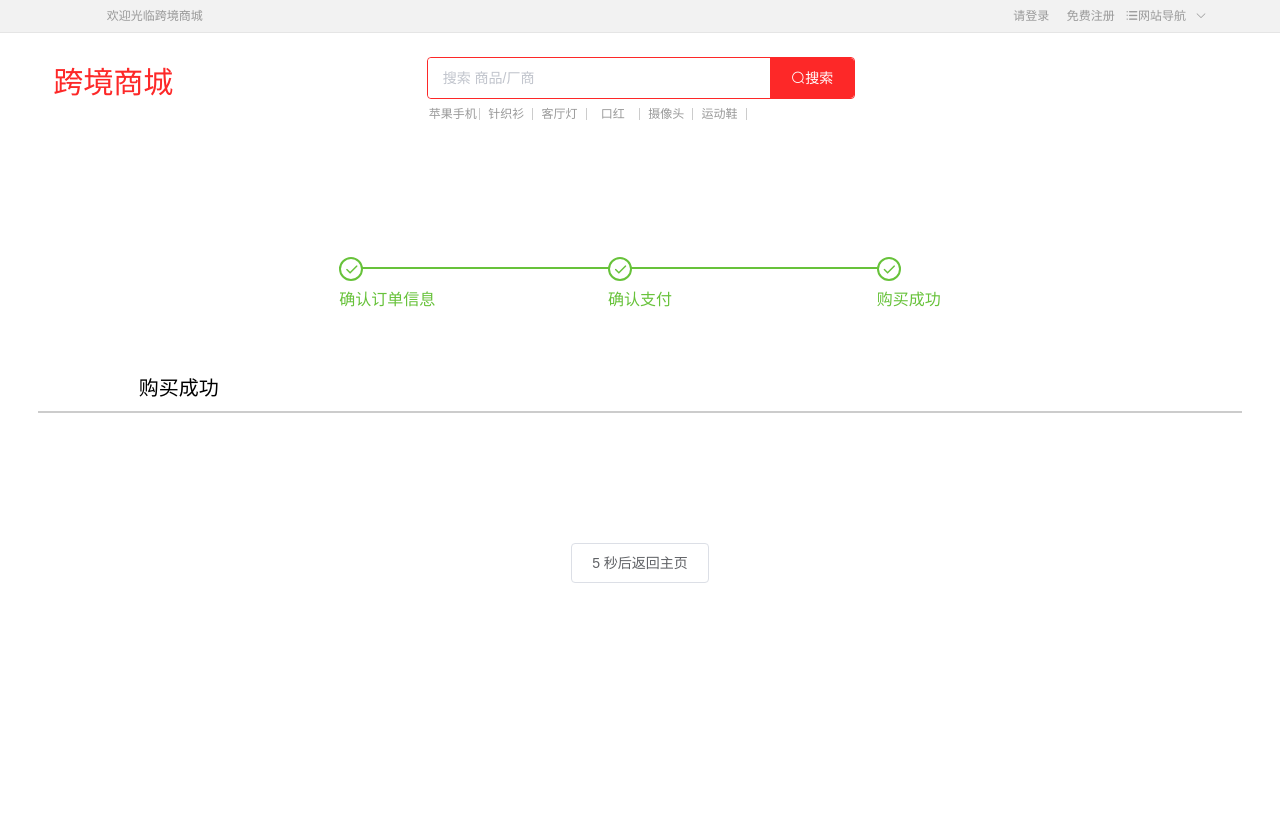
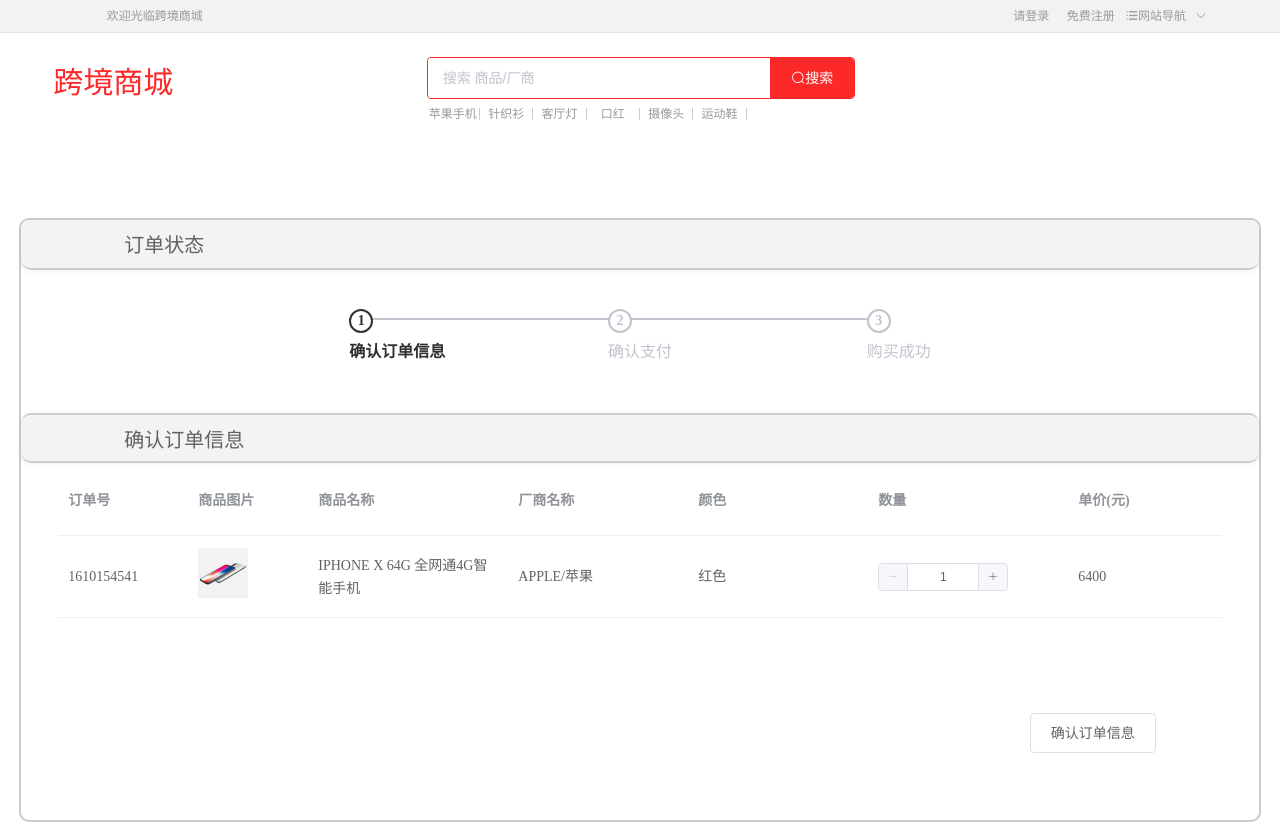
Before and after one commit to Shaun-Zhang0/mbc_mall, a Vue app: page /mall/order in a window 1280 px wide. Shown: the top 824 px of the page. Built offline with nearby package versions, Linux system fonts and the light colour scheme.

Commit message:
Update order.vue

```diff
--- a/src/components/mall/buy/order.vue
+++ b/src/components/mall/buy/order.vue
@@ -2,15 +2,22 @@
  * @Author: Shaun.Zhang
  * @Date: 2019-02-28 17:55:20
  * @Last Modified by: Shaun.Zhang
- * @Last Modified time: 2019-02-28 18:00:06
+ * @Last Modified time: 2019-03-02 17:14:10
  */
 
 <template>
     <div>
         <index-header></index-header>
         <index-search></index-search>
-        <div>
+        <div style="border:2px solid #ccc;border-radius:10px;margin: 1.5%">
             <el-row class="orderall">
+                <el-row style="border-radius:10px;border-bottom: 2px solid #ccc;height:50px;
+                               line-height:50px;background-color:#f3f3f3;
+                                box-shadow:0 1px 7px rgba(0,0,0,.06)">
+                    <el-col style="font-size:2.5vh;color:#626262" :span="12" :offset="2">
+                        订单状态
+                    </el-col>
+                </el-row>
                 <el-row class="title">
                     <el-col :xs="8" :sm="10" :md="6" :lg="6" :xl="0">&nbsp;</el-col>
                     <el-col :xl="24" :md="12" :lg="12">
@@ -23,19 +30,21 @@
                 </el-row>
                 <el-row v-show="active == 0 || active == 1">
                     <el-row style="height:300px;margin-top:10px;">
-                        <el-row style="font-size:2.5vh;height:50px;line-height:50px;margin: 0% 3% 0%;border-bottom:2px solid #ccc;">
-                            <el-col :span="12" :offset="2">
-                                <span>确认订单信息 </span>
+                        <el-row style="border-radius:10px;border-top: 2px solid #ccc;border-bottom: 2px solid #ccc;height:50px;
+                                       line-height:50px;background-color:#f3f3f3;
+                                box-shadow:0 1px 7px rgba(0,0,0,.06)">
+                            <el-col style="font-size:2.5vh;color:#626262" :span="12" :offset="2">
+                                确认订单信息
                             </el-col>
                         </el-row>
                         <el-row>
-                            <el-row class="order_info" style="height:150px;margin:0% 3% 0%;border-bottom: 2px solid #ccc;">
+                            <el-row class="order_info" style="height:150px;margin:0% 3% 0%;">
                                 <el-table :data="order_data" style="width: 100%;">
 
-                                    <el-table-column prop="order_num" label="订单号" width="180">
+                                    <el-table-column prop="order_num" label="订单号" width="130">
                                     </el-table-column>
 
-                                    <el-table-column prop="img_url" label="商品图片" width="180">
+                                    <el-table-column prop="img_url" label="商品图片" width="120">
                                         <template slot-scope="scope">
                                             <img :src="scope.row.img_url" style="width: 50px;height: 50px;">
                                         </template>
@@ -74,9 +83,11 @@
                 </el-row>
                 <el-row v-show="active == 2">
                     <el-row style="height:300px;margin-top:10px;">
-                        <el-row style="font-size:2.5vh;height:50px;line-height:50px;margin: 0% 3% 0%;border-bottom:2px solid #ccc;">
-                            <el-col :span="12" :offset="2">
-                                <span>确认支付 </span>
+                        <el-row style="border-radius:10px;border-top: 2px solid #ccc;border-bottom: 2px solid #ccc;height:50px;
+                                       line-height:50px;background-color:#f3f3f3;
+                                box-shadow:0 1px 7px rgba(0,0,0,.06)">
+                            <el-col style="font-size:2.5vh;color:#626262" :span="12" :offset="2">
+                                支付
                             </el-col>
                         </el-row>
                         <el-row>
@@ -90,23 +101,8 @@
                     </el-row>
 
                 </el-row>
-                <el-row v-show="active == 3">
-                    <el-row style="height:300px;margin-top:10px;">
-                        <el-row style="font-size:2.5vh;height:50px;line-height:50px;margin: 0% 3% 0%;border-bottom:2px solid #ccc;">
-                            <el-col :span="12" :offset="2">
-                                <span>购买成功 </span>
-                            </el-col>
-                        </el-row>
-                        <el-row>
-                            <el-col :span="24" style="text-align:center;height:300px;line-height:300px;">
-                                <span><el-button>{{totalTime}} 秒后返回主页</el-button></span>
-                            </el-col>
-                            <el-col :span="12"></el-col>
-                        </el-row>
 
-                    </el-row>
-
-                </el-row>
+                <Success v-if="active == 3"></Success>
             </el-row>
             <el-dialog title="订单支付" :visible.sync="dialogpayment" width="350px">
                 <el-row>
@@ -163,11 +159,16 @@
 import IndexHeader from "./../index/header";
 import IndexSearch from "./../index/search";
 import IndexFooter from "./../index/footer";
+import Success from "./../buy/success";
 export default {
   components: {
     IndexHeader: IndexHeader,
     IndexSearch: IndexSearch,
-    IndexFooter: IndexFooter
+    IndexFooter: IndexFooter,
+    Success: Success
+  },
+  created() {
+    window.scrollTo(0, 0);
   },
   computed: {
     order_sumprice() {
@@ -179,8 +180,7 @@ export default {
   },
   data() {
     return {
-      active: 3,
-      totalTime: 5,
+      active: 0,
       paystatus: "正在支付中",
       payment_icon: "el-icon-loading",
       dialogpayment: false,
@@ -214,14 +214,7 @@ export default {
         this.status = "#67c23a";
         this.active = 3;
       }, 3000);
-    },
-    countDown() {
-    let clock = window.setInterval(() => {
-      this.total--
-      this.content = this.total + 's后重新发送'
-    },1000)
-  }
-
+    }
   }
 };
 </script>
```
